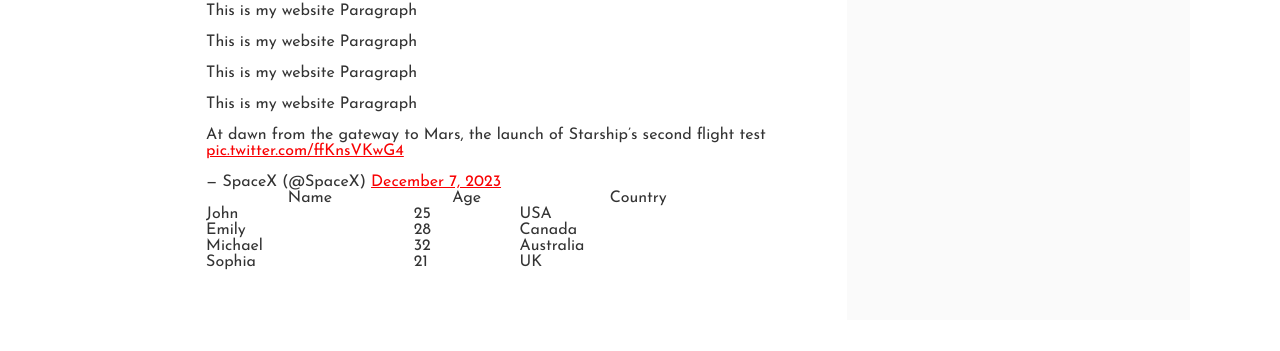
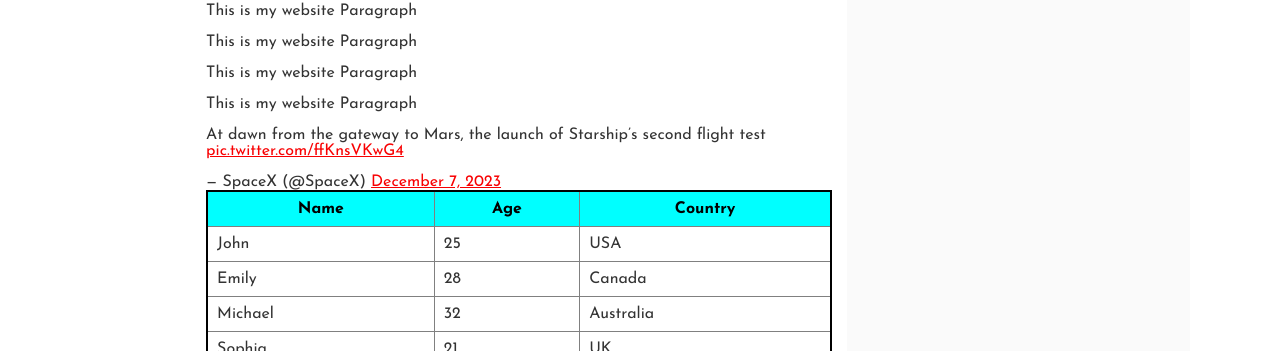
Before and after one commit to ofoe-a/alx_html_css, a plain HTML site: page index.html in a window 1280 px wide. Shown: the part 234-585 px from the top of the page. Drawn offline with Linux system fonts and the light colour scheme.

Commit message:
made changes to styles.css

```diff
--- a/styles.css
+++ b/styles.css
@@ -19,3 +19,19 @@ aside{
     overflow-y: auto;
 
 }
+table{
+    border: 2px solid black;
+    border-collapse: collapse;
+    width: 100%;
+}
+
+td, th{
+    border: 1px solid gray;
+    padding: 9px;
+}
+th{
+    background-color: aqua;
+    color: black;
+    font-weight: bold;
+    text-align: center;
+}
```
